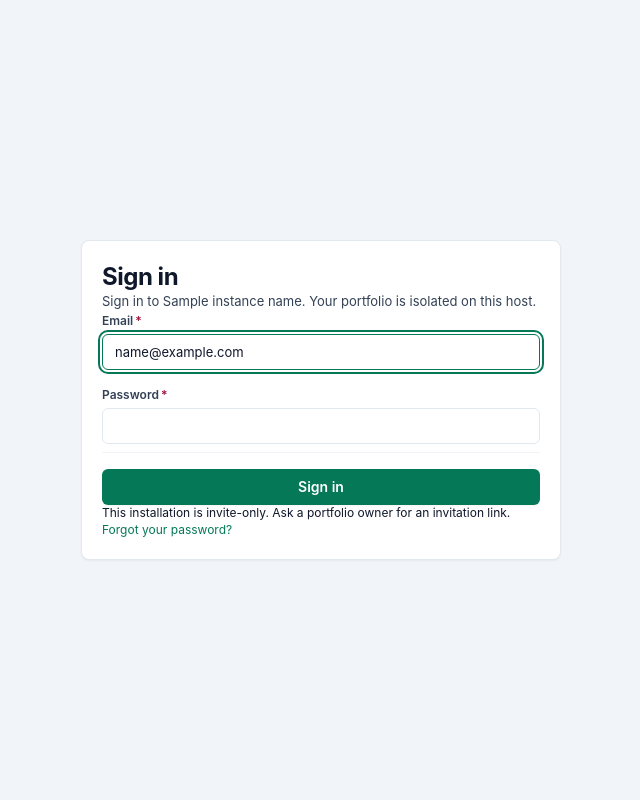
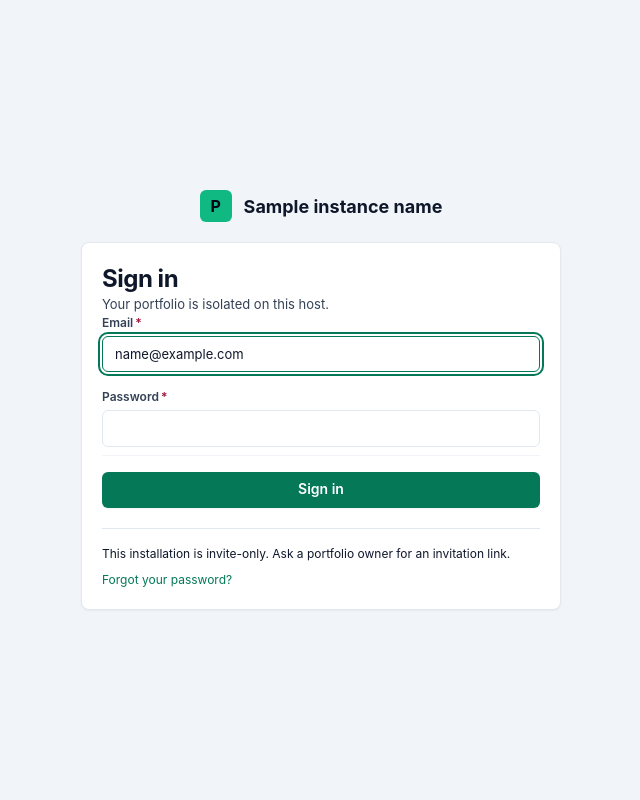
Before and after one commit to gauravssingh/proptally, a Python web app: template src/proptally/web/templates/login.html in a window 1280 px wide. Shown: the whole page, without its empty margins (319-959 px from the left). Run offline with Jinja, Linux system fonts and the light colour scheme; the template is opened without the code that fills it: most values are stand-ins (such as "Sample title", 1, 10 or a date in 2020).

Commit message:
UI: sign in as the product, and remove two dead ends in administration
The sign-in page now carries the same mark as the application shell instead of
being a bare card on white, and its copy no longer reads "Sign in to This
PropTally instance." when PROPTALLY_INSTANCE_NAME is unset (the fallback is now
just "PropTally"). The invite-only line and the reset link sit in a divided
footer rather than as loose caption text.

On the administration page, the header badge that repeated the page title and
the current role is gone, and the empty invitations state now carries its own
"Invite somebody" action instead of telling the reader to look at a button
600px above it. The empty-state component gained a button-type action so a modal
trigger can be used in place of a link.

Removed what the badge orphaned: ROLE_SUMMARIES and the role_summary context
entry it fed.

```diff
--- a/src/proptally/web/app.py
+++ b/src/proptally/web/app.py
@@ -101,7 +101,7 @@ def create_app(
     # a stale cached copy cannot hide a fix (see `helpers.asset_version`).
     templates.env.globals["asset_version"] = asset_version
     templates.env.globals["instance_name"] = (
-        os.environ.get("PROPTALLY_INSTANCE_NAME", "").strip() or "This PropTally instance"
+        os.environ.get("PROPTALLY_INSTANCE_NAME", "").strip() or "PropTally"
     )
     # Shell navigation: static structure plus the doors of the portfolio this
     # request is allowed to see. Read from the request context, never from a
--- a/src/proptally/web/routes/auth.py
+++ b/src/proptally/web/routes/auth.py
@@ -31,7 +31,6 @@ from proptally.web.auth import (
     ROLES,
     ROLE_DESCRIPTIONS,
     ROLE_PICKER_LABELS,
-    ROLE_SUMMARIES,
     AuthenticationDependency,
     LoginRateLimiter,
     NoActivePortfolio,
@@ -492,7 +491,6 @@ def get_auth_router(
                     {"value": role, "label": ROLE_PICKER_LABELS[role]}
                     for role in ROLES if role in INVITABLE_ROLES
                 ],
-                "role_summary": ROLE_SUMMARIES.get(context.role, "Portfolio member"),
                 "role_capabilities": ROLE_CAPABILITIES,
                 # Surfaced so the screen can explain why a control is unavailable rather
                 # than let it fail when used: the portfolio must keep an owner.
--- a/src/proptally/web/static/css/components.css
+++ b/src/proptally/web/static/css/components.css
@@ -580,12 +580,70 @@
     min-height: 100dvh;
     display: grid;
     place-items: center;
+    align-content: center;
     padding: var(--pt-space-8) var(--pt-space-4);
 }
 
 .pt-auth__card {
     width: 100%;
     max-width: 30rem;
+}
+
+/* The unauthenticated pages carry the same mark as the application shell, so
+   signing in reads as the same product rather than an unrelated form. */
+.pt-auth__lockup {
+    display: flex;
+    align-items: center;
+    justify-content: center;
+    gap: var(--pt-space-3);
+    margin-bottom: var(--pt-space-5);
+}
+
+.pt-auth__instance {
+    font-size: var(--pt-fs-section);
+    font-weight: var(--pt-fw-bold);
+}
+
+/* Why the account exists and the two ways out of a failed sign-in. A divided
+   footer rather than loose caption text, so it reads as part of the card. */
+.pt-auth__footer {
+    display: flex;
+    flex-wrap: wrap;
+    align-items: center;
+    justify-content: space-between;
+    gap: var(--pt-space-2) var(--pt-space-4);
+    margin-top: var(--pt-space-5);
+    padding-top: var(--pt-space-4);
+    border-top: var(--pt-border-w) solid var(--pt-border);
+    font-size: var(--pt-fs-caption);
+}
+
+/* --- A9. Role legend (administration) ---------------------------------- */
+/* One row per role: the role, then what it may do, in the same words the
+   application enforces. Replaces a capabilities grid that made the reader
+   scan four columns to answer one question. */
+.pt-role-legend {
+    display: grid;
+    gap: var(--pt-space-4);
+}
+
+.pt-role-legend__row {
+    display: grid;
+    grid-template-columns: 14rem minmax(0, 1fr);
+    gap: var(--pt-space-4);
+    align-items: baseline;
+}
+
+.pt-role-legend__capabilities {
+    color: var(--pt-text-secondary);
+    font-size: var(--pt-fs-supporting);
+}
+
+@media (max-width: 720px) {
+    .pt-role-legend__row {
+        grid-template-columns: 1fr;
+        gap: var(--pt-space-1);
+    }
 }
 
 /* ==========================================================================
--- a/src/proptally/web/templates/auth_base.html
+++ b/src/proptally/web/templates/auth_base.html
@@ -18,6 +18,10 @@
 </head>
 <body>
 <main class="pt-auth">
+    <div class="pt-auth__lockup">
+        <span class="pt-brand__mark" aria-hidden="true">P</span>
+        <span class="pt-auth__instance">{{ instance_name }}</span>
+    </div>
     <div class="pt-auth__card">
         {% block card %}{% endblock %}
     </div>
--- a/src/proptally/web/templates/components/ui.html
+++ b/src/proptally/web/templates/components/ui.html
@@ -363,8 +363,12 @@
     <span class="pt-empty__icon">{{ icon(icon_name, "lg") }}</span>
     <h3 class="pt-empty__title">{{ title }}</h3>
     {%- if message %}<p class="pt-empty__message">{{ message }}</p>{% endif -%}
-    {%- if action_label and action_href -%}
+    {%- if action_label -%}
+    {%- if action_href -%}
     {{ btn(action_label, variant="neutral", size="sm", href=action_href, attrs=action_attrs) }}
+    {%- else -%}
+    {{ btn(action_label, variant="neutral", size="sm", type="button", attrs=action_attrs) }}
+    {%- endif -%}
     {%- endif -%}
 </div>
 {%- endmacro %}
--- a/src/proptally/web/templates/login.html
+++ b/src/proptally/web/templates/login.html
@@ -4,7 +4,7 @@
 {{ ui.card_open() }}
 <h1>Sign in</h1>
 <p class="pt-fs-supporting pt-text-secondary">
-    Sign in to {{ instance_name }}. Your portfolio is isolated on this host.
+    Your portfolio is isolated on this host.
 </p>
 {% if error %}{{ ui.alert(variant="error", title="Could not sign in", text=error) }}{% endif %}
 
@@ -22,13 +22,13 @@
     </div>
 </form>
 
-<div class="pt-stack pt-gap-2 pt-fs-caption">
+<div class="pt-auth__footer">
     {% if registration_open %}
     <span>No account yet? <a href="/auth/register">Create a portfolio</a>.</span>
     {% else %}
     <span>This installation is invite-only. Ask a portfolio owner for an invitation link.</span>
     {% endif %}
-    <span><a href="/auth/reset">Forgot your password?</a></span>
+    <a href="/auth/reset">Forgot your password?</a>
 </div>
 {{ ui.card_close() }}
 {% endblock %}
```
Also changed, not shown: src/proptally/web/auth.py (+0 -9 lines), src/proptally/web/templates/account.html (+4 -13 lines), tests/test_password_reset.py (+2 -1 lines), tests/test_roles_and_authority.py (+1 -2 lines).
